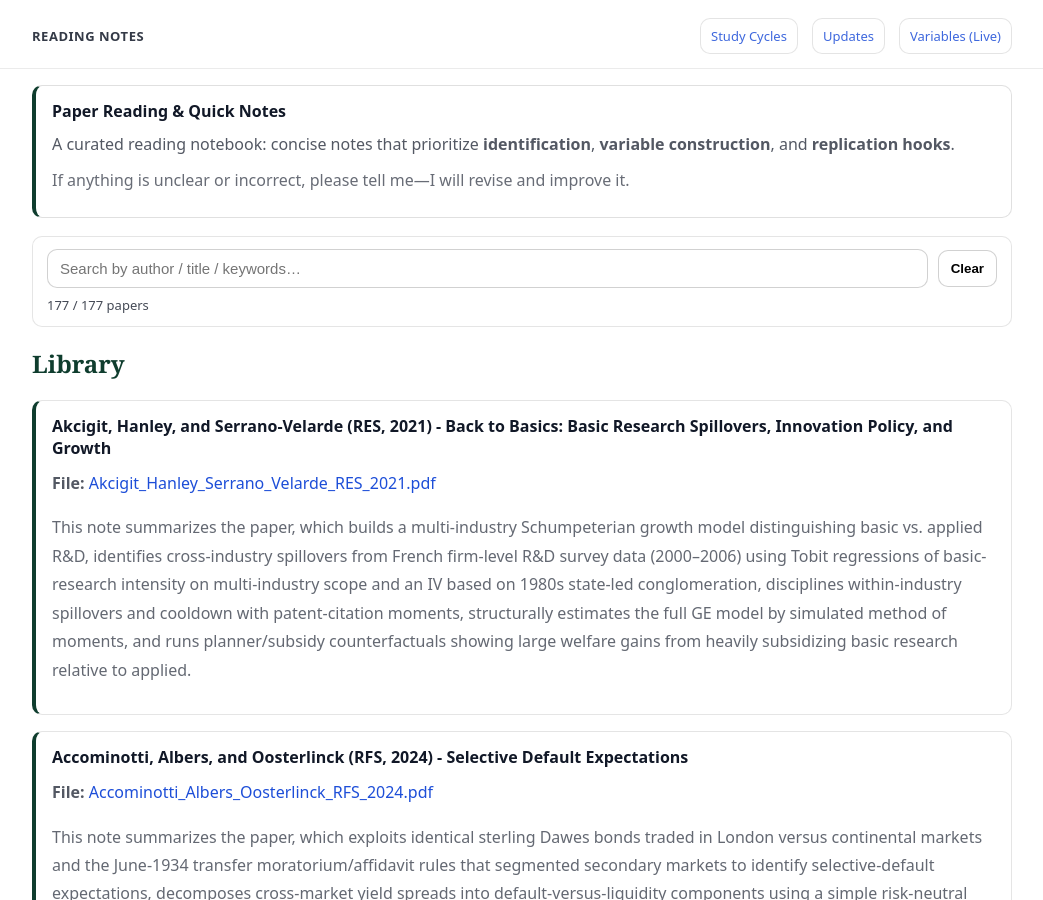
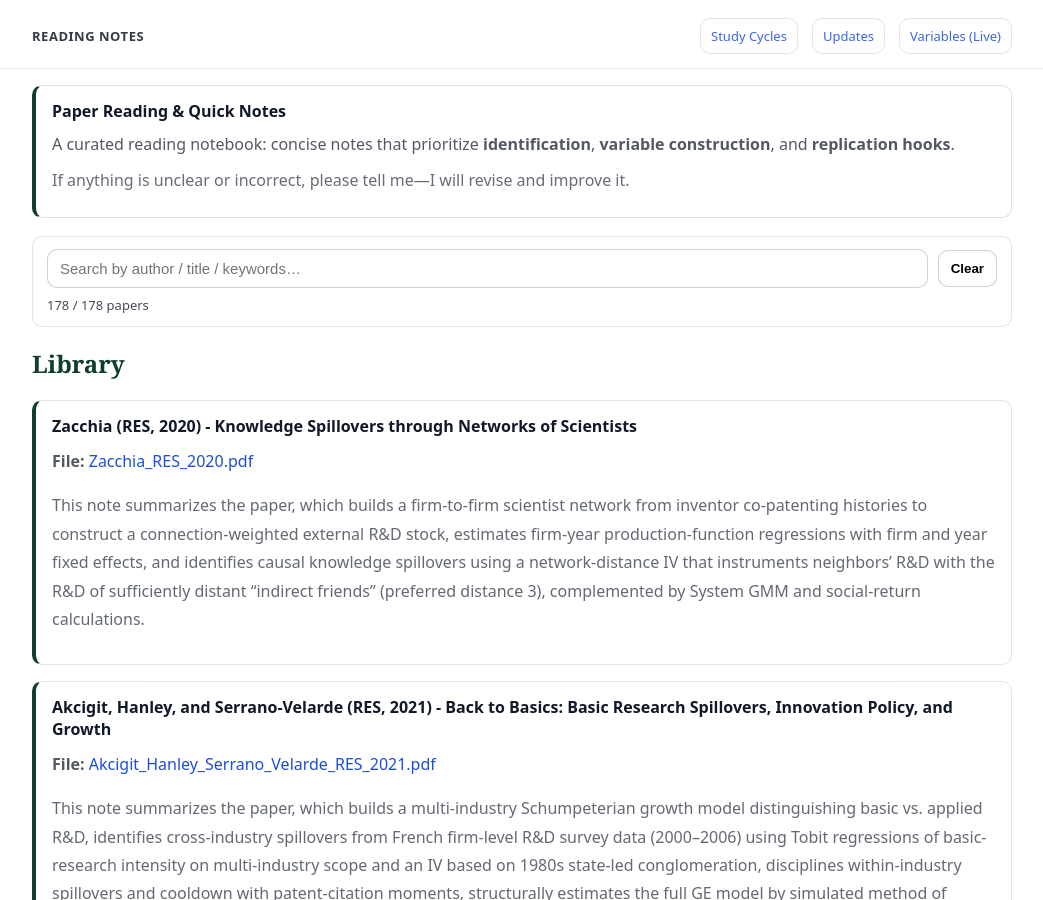
Before and after one commit to yaxinzn/study-archive, a Jekyll site: the page built from reading/index.md, in a window 1280 px wide and 900 px high. Shown: the whole window, without its empty margins (118-1161 px from the left). Built offline with Jekyll 4.4.1, drawn with Linux system fonts in a browser that asks for light colours.

Commit message:
Reading: add/update Zacchia_RES_2020.pdf

```diff
--- a/_data/reading.yml
+++ b/_data/reading.yml
@@ -1,3 +1,7 @@
+- title: "Zacchia (RES, 2020) - Knowledge Spillovers through Networks of Scientists"
+  file: "Zacchia_RES_2020.pdf"
+  desc: "This note summarizes the paper, which builds a firm-to-firm scientist network from inventor co-patenting histories to construct a connection-weighted external R&D stock, estimates firm-year production-function regressions with firm and year fixed effects, and identifies causal knowledge spillovers using a network-distance IV that instruments neighbors’ R&D with the R&D of sufficiently distant “indirect friends” (preferred distance 3), complemented by System GMM and social-return calculations."
+
 - title: "Akcigit, Hanley, and Serrano-Velarde (RES, 2021) - Back to Basics: Basic Research Spillovers, Innovation Policy, and Growth"
   file: "Akcigit_Hanley_Serrano_Velarde_RES_2021.pdf"
   desc: "This note summarizes the paper, which builds a multi-industry Schumpeterian growth model distinguishing basic vs. applied R&D, identifies cross-industry spillovers from French firm-level R&D survey data (2000–2006) using Tobit regressions of basic-research intensity on multi-industry scope and an IV based on 1980s state-led conglomeration, disciplines within-industry spillovers and cooldown with patent-citation moments, structurally estimates the full GE model by simulated method of moments, and runs planner/subsidy counterfactuals showing large welfare gains from heavily subsidizing basic research relative to applied."
```
Also changed, not shown: 1 other file.
